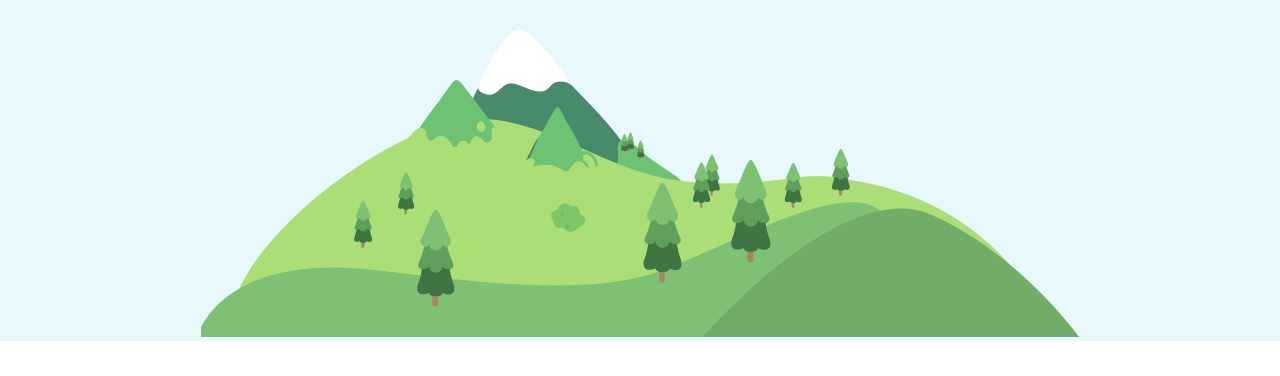
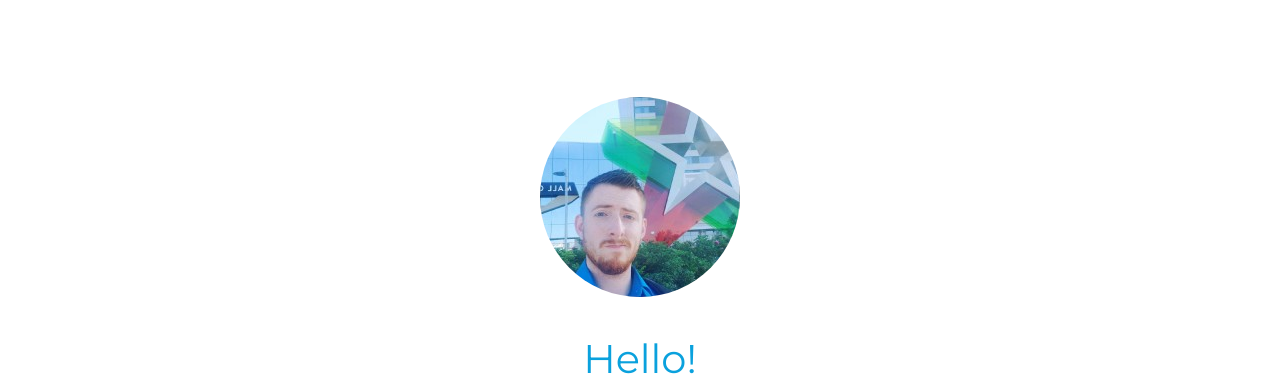
Before and after one commit to Chrisv1122/personalsite, a plain HTML site: page index.html in a window 1280 px wide. Shown: the part 427-803 px from the top of the page. Drawn offline with Linux system fonts and the light colour scheme; a script that the page names is missing.

Commit message:
removed mountain image

```diff
--- a/index.html
+++ b/index.html
@@ -18,7 +18,7 @@
       <h1>I'm Chris</h1>
       <h2>A Problem Solver</h2>
         <img src="images/cloud.png" alt="cloud-image" class="bottom-cloud">
-        <img src="images/mountains.png" alt="cloud-image">
+        <!-- <img src="images/mountains.png" alt="cloud-image"> -->
     </div>
     <div class="middle-container">
         <div class="profile">
```
